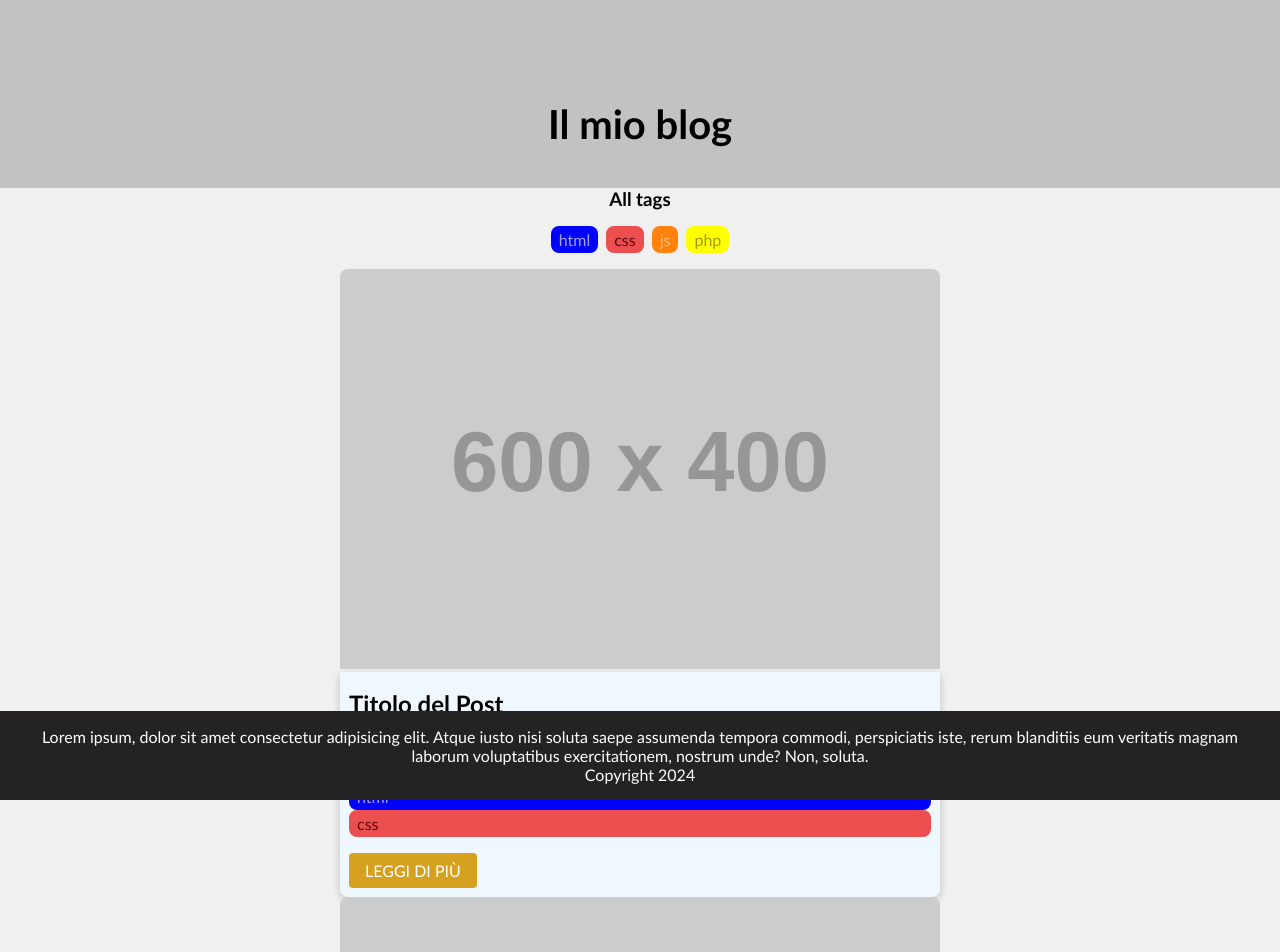
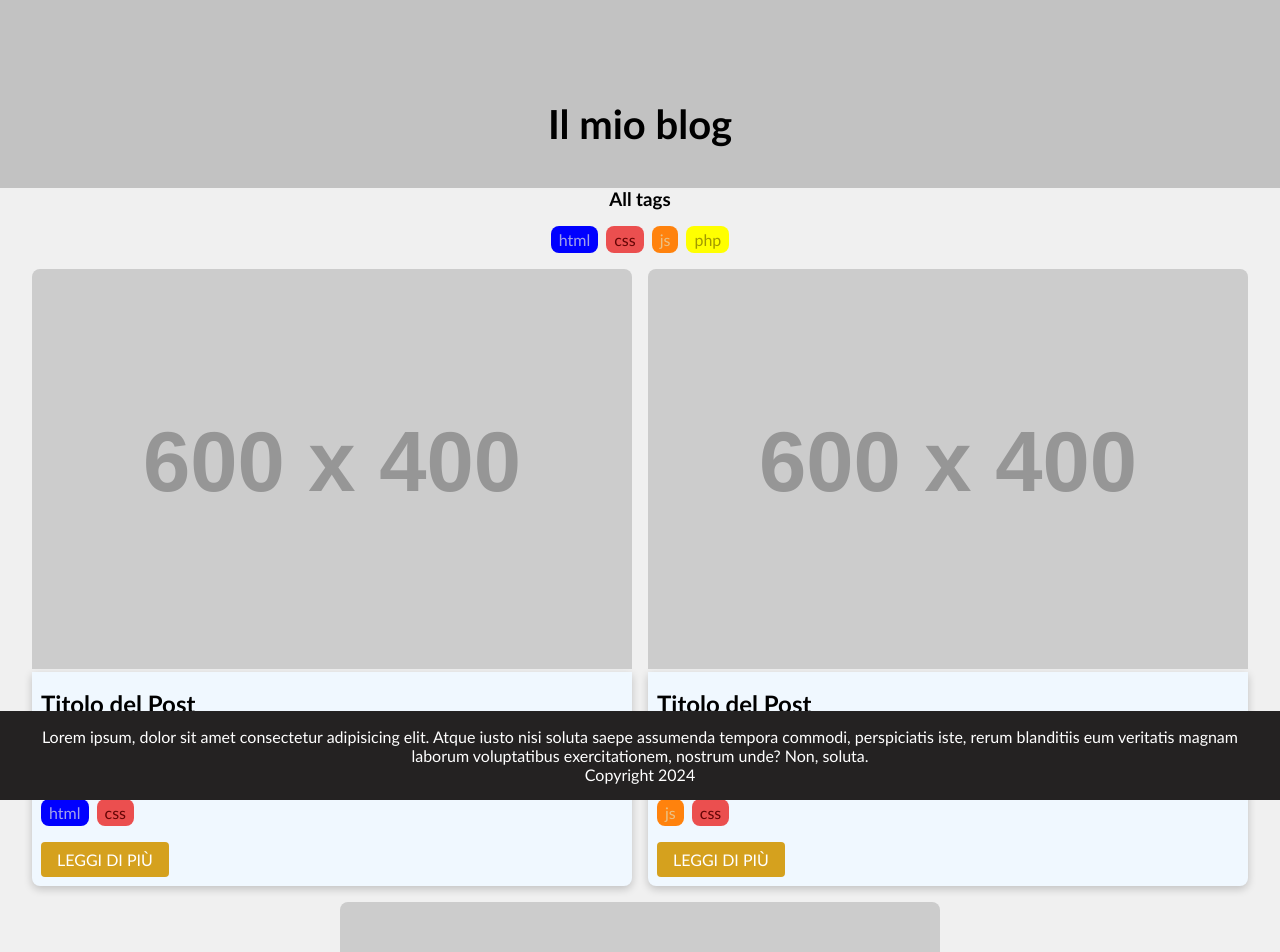
Before and after one commit to elisabichiappini/react-blog-cards, a React (Vite) app: page / in a window 1280 px wide. Shown: the top 952 px of the page. Built offline with nearby package versions, Linux system fonts and the light colour scheme.

Commit message:
feat: edit layout

```diff
--- a/src/assets/components/Main/Main.jsx
+++ b/src/assets/components/Main/Main.jsx
@@ -2,7 +2,6 @@ import Post from '../Post/Post';
 import './Main.css';
 import { posts } from '../../utils/posts';
 import StylePost from '../Post/Post.module.css';
-
 
 
 export default function Main() {
@@ -33,7 +32,7 @@ export default function Main() {
                     </div>
                 </div>
 
-                <div>
+                <div class="d-flex flex-wrap justify-content-center gap-16 pt-16">
                     {posts.map(
                         (p) =>
                             p.published === true && (
--- a/src/assets/components/Post/Post.jsx
+++ b/src/assets/components/Post/Post.jsx
@@ -15,7 +15,7 @@ const Post = ({ title, description, imgSrc, tags}) => {
                     <p className={postStyle['pt-8']}>
                         {description}
                     </p>
-                    <ul className={postStyle['tags gap-8']}>
+                    <ul className={`${postStyle['tags']} gap-8 pb-0`}>
                         {
                             tags.map((t,index) => (
                                 <li key={`tag-${index}`} className={`${postStyle['tag']} ${postStyle[`tag-${t}`]}`}>
--- a/src/index.css
+++ b/src/index.css
@@ -43,6 +43,10 @@ li {
   gap: 16px;
 }
 
+.pb-0 {
+  padding-bottom: 0;
+}
+
 .align-items-center {
   align-items: center;
 }
```
